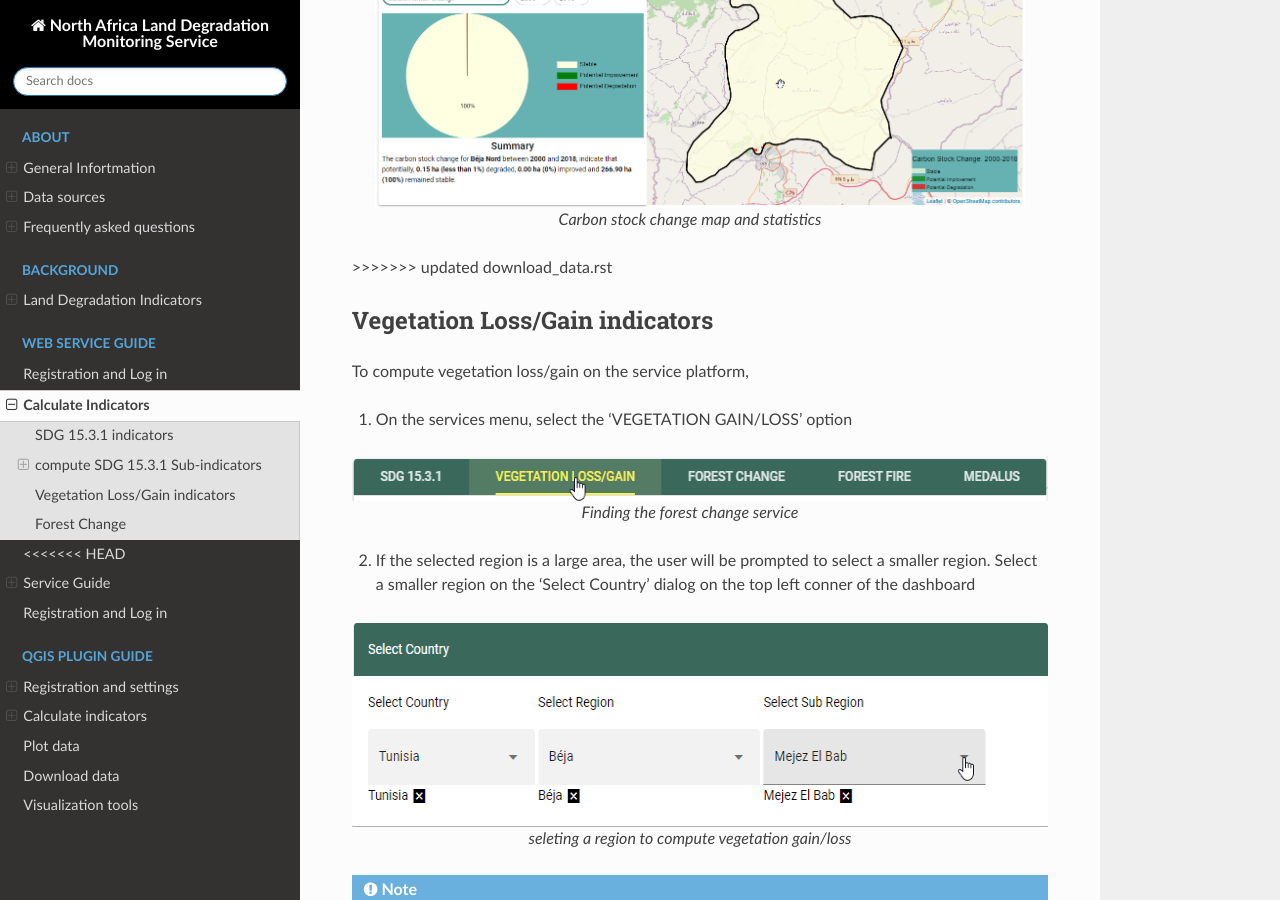
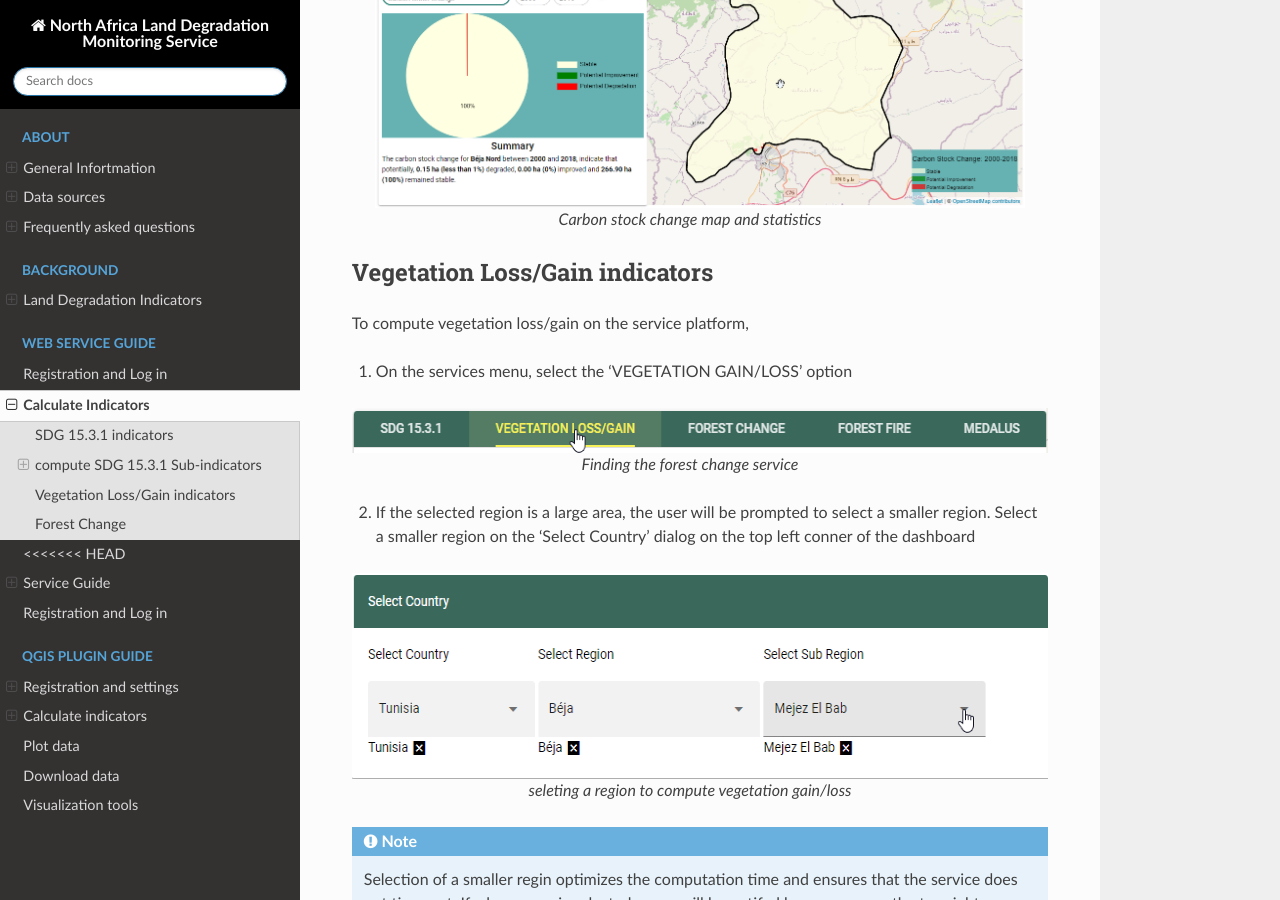
Before and after one commit to derickongeri/MISLAND, a Sphinx documentation site: the page built from source/Service/Calculate_indicators.rst, in a window 1280 px wide and 900 px high, scrolled down 5276 px. Built offline with Sphinx 7.4.7 and the Read the Docs theme 2.0.0, drawn with Linux system fonts in a browser that asks for light colours.

Commit message:
Update Calculate_indicators.rst

```diff
--- a/source/Service/Calculate_indicators.rst
+++ b/source/Service/Calculate_indicators.rst
@@ -179,9 +179,6 @@ The change in carbon stock for the selected area and period will be displayed on
     :figclass: align-center
 
     Carbon stock change map and statistics
->>>>>>> updated download_data.rst
-
-
 
 Vegetation Loss/Gain indicators
 -------------------------------
```
